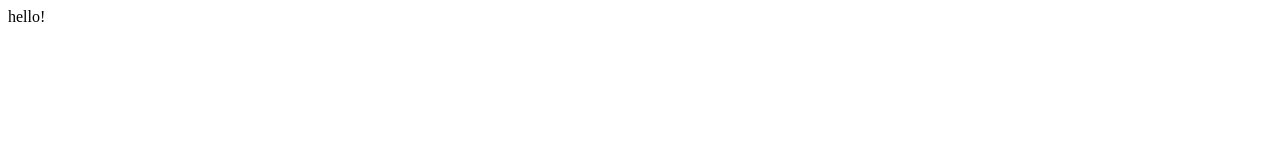
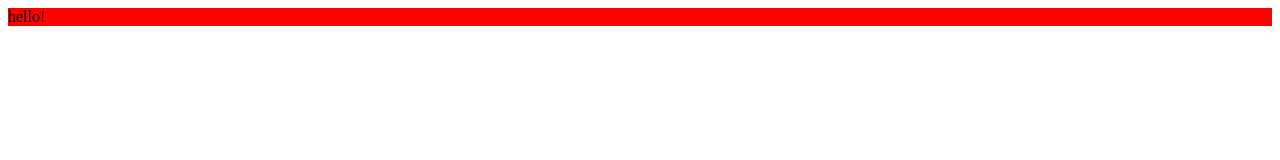
Before and after one commit to alyssatorres1/min240, a plain HTML site: page index.html in a window 1280 px wide. Drawn offline with Linux system fonts and the light colour scheme.

Commit message:
Update index.html

```diff
--- a/index.html
+++ b/index.html
@@ -1,3 +1,13 @@
 <html>
-hello!
+  <head> </head>
+  <style>
+    div {
+    background-color: red;
+    }
+  </style>
+<body>
+
+  <div> hello! </div>
+
+  </body>
 </html>
```
